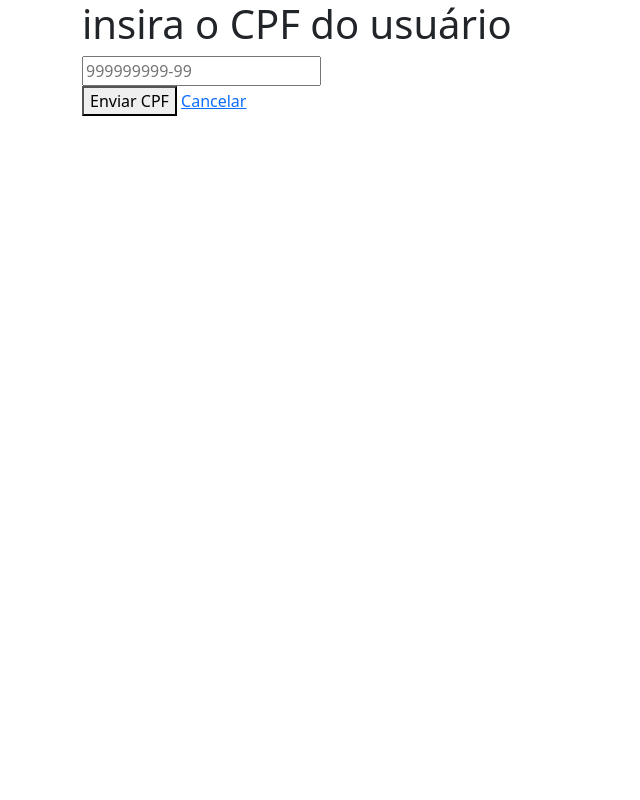
After one commit to DanielErick-dev/Repo_Sistema, a Django app: page /atualizacao_de_pagamento/ in a window 1280 px wide. The commit adds this page. Shown: the whole page, without its empty margins (0-640 px from the left). Run offline with Django 5.2, Linux system fonts and the light colour scheme; some libraries are stand-ins or nearby versions.

Commit message:
alterações gerais

```diff
--- a/academy/forms.py
+++ b/academy/forms.py
@@ -46,9 +46,8 @@ class AcademyForm(forms.ModelForm):
         cpf = self.cleaned_data['cpf']
         teste_cpf = Academy.objects.filter(cpf=cpf)
 
-        if len(cpf) != 11:
+        if not cpf.isdigit() or len(cpf != 11):
             raise ValidationError('cpf inválido')
-
         if teste_cpf:
             raise ValidationError('cpf já existe')
         else:
--- a/academy/static/css/administrative.css
+++ b/academy/static/css/administrative.css
@@ -66,6 +66,7 @@ html {
   width: 100%;
   display: flex;
   align-items: center;
+  justify-content: center;
   flex-direction: column;
 }
 .section1 .search-form {
--- a/academy/static/css/administrative.scss
+++ b/academy/static/css/administrative.scss
@@ -61,6 +61,7 @@ html {
         text-shadow: 1px 1px 2px #000;
     }
 }
+
 // seção de busca
 .section1{
     padding: 25px;
@@ -68,11 +69,8 @@ html {
     width: 100%;
     display: flex;
     align-items: center;
+    justify-content: center;
     flex-direction: column;
-
-
-
-
     // caixa do formulário de busca
     .search-form{
         border: 2px solid black;
--- /dev/null
+++ b/academy/static/css/search.css
@@ -0,0 +1,6 @@
+* {
+  box-sizing: border-box;
+  padding: 0;
+  margin: 0;
+  border: 0;
+}/*# sourceMappingURL=search.css.map */
--- /dev/null
+++ b/academy/static/css/search.scss
@@ -0,0 +1,6 @@
+*{
+    box-sizing: border-box;
+    padding: 0;
+    margin: 0;
+    border: 0;
+}
--- /dev/null
+++ b/academy/templates/academy/academy_atualizar_pagamento.html
@@ -0,0 +1,28 @@
+{% extends "base.html" %}
+{% load static %}
+{% block title %}
+    Atualizando Pagamento De Usuário
+{% endblock title %}
+
+{% block content %}
+    <div class="container">
+        <form action="{% url 'academy_atualizacao' %}" method="post" class="form-atualizacao">
+            {% csrf_token %}
+            <div class="titulo-atualizacao">
+                <h1>insira o CPF do usuário</h1>
+            </div>
+            <div class="input-atualizacao">
+                <input type="text" name="input_cpf" placeholder="999999999-99">
+            </div>
+
+            <div class="btns-atualizacao">
+                <button type="submit">Enviar CPF</button>
+                <a href="{% url 'administrative_view' %}">Cancelar</a>
+            </div>
+            <div class="erro">
+                <p>{{ erro }}</p>
+            </div>
+        </form>
+    </div>
+
+{% endblock content %}
--- a/academy/templates/academy/index_view.html
+++ b/academy/templates/academy/index_view.html
@@ -3,6 +3,9 @@
 {% block link %}
     <link rel="stylesheet" type="text/css" href="{% static 'css/style.css' %}">
 {% endblock link %}
+{% block link_icon %}
+    <link rel="shortcut icon" href="{% static 'images/favicon.png' %}">
+{% endblock link_icon %}
 {% block title %}
     Página Inicial Da Academia
 {% endblock title %}
--- a/academy/templates/academy/list_pendentes.html
+++ b/academy/templates/academy/list_pendentes.html
@@ -7,7 +7,6 @@
     {% if logado %}
         {% if usuarios_pendentes %}
             <h1>Existem Usuários Pendentes</h1>
-
         {% else %}
             <h1>Não existem Usuários Pendentes</h1>
         {% endif %}
--- a/academy/templates/base.html
+++ b/academy/templates/base.html
@@ -4,7 +4,11 @@
     <meta charset="UTF-8">
     <meta name="viewport" content="width=device-width, initial-scale=1.0">
     {% block link %}
+
     {% endblock link %}
+    {% block link_icon %}
+
+    {% endblock link_icon %}
     <script src="https://kit.fontawesome.com/3df637a2f2.js" crossorigin="anonymous"></script>
     <title>{% block title %}{% endblock title %}</title>
     <link href="https://cdn.jsdelivr.net/npm/bootstrap@5.3.2/dist/css/bootstrap.min.css" rel="stylesheet" integrity="sha384-T3c6CoIi6uLrA9TneNEoa7RxnatzjcDSCmG1MXxSR1GAsXEV/Dwwykc2MPK8M2HN" crossorigin="anonymous">
--- a/academy/urls.py
+++ b/academy/urls.py
@@ -1,10 +1,12 @@
 from django.urls import path
-from .views import IndexView, AcademyListView, AcademyDeleteView, AcademyUsuariosPendentesView, AcademyAdministrativeView, CriandoUsuario
+from .views import IndexView, AcademyListView, AcademyDeleteView, AcademyAdministrativeView, CriandoUsuario, Atualizando_pagamento_usuario, Academy_search, Listando_usuarios_pendentes
 urlpatterns = [
     path("", IndexView.as_view(), name="index_view"),
     path("cadastro/", CriandoUsuario, name="cadastro"),
     path("listar/", AcademyListView.as_view(), name="academy_list"),
     path("deletar/<int:pk>", AcademyDeleteView.as_view(), name="delete_view"),
-    path("usuarios_pendentes/", AcademyUsuariosPendentesView.as_view(), name="academy_usuarios_pendentes"),
-    path("area_administrativa/", AcademyAdministrativeView.as_view(), name="administrative_view")
+    path("usuarios_pendentes/", Listando_usuarios_pendentes, name="academy_usuarios_pendentes"),
+    path("area_administrativa/", AcademyAdministrativeView.as_view(), name="administrative_view"),
+    path("atualizacao_de_pagamento/", Atualizando_pagamento_usuario, name="academy_atualizacao"),
+    path("procurando_usuario/", Academy_search, name='academy_search'),
 ]
--- a/academy/views.py
+++ b/academy/views.py
@@ -1,12 +1,14 @@
 from datetime import datetime
-from django.shortcuts import render, redirect
+from django.shortcuts import render, redirect, get_object_or_404
 from django.views.generic import TemplateView, ListView, DeleteView
 from django.views.generic.edit import FormView
 from .models import Academy
 from datetime import date
 from django.urls import reverse_lazy
 from .forms import AcademyForm
-
+from datetime import timedelta
+import pyttsx3
+from time import sleep
 class IndexView(TemplateView):
     template_name = "academy/index_view.html"
     # verificando se o usuário está logado no ADMIN do sistema
@@ -58,7 +60,6 @@ class AcademyAdministrativeView(FormView):
         context = super().get_context_data(**kwargs)
         context["logado"] = IndexView.validando_login(self, request=self.request)
         context["usuarios"] = Academy.objects.all()
-        context["usuários_pendentes"] = AcademyUsuariosPendentesView.verificando_vencimentos_pendentes(self)
         return context
 
 
@@ -76,6 +77,45 @@ def CriandoUsuario(request):
     }
     print(context)
     return render(request, 'academy/academy_form.html', context)
+
+
+def Academy_search(request):
+    context = {}
+    if str(request.method) == 'POST':
+        cpf = request.POST.get('input_cpf')
+        try:
+            usuario = get_object_or_404(Academy, cpf=cpf)
+        except:
+            context['erro'] = '!Erro, usuário não existe'
+        else:
+            context['usuario'] = usuario
+
+    return render(request, 'academy/academy_search.html', context)
+
+
+def Atualizando_pagamento_usuario(request):
+    context = {}
+    engine = pyttsx3.init()
+    if str(request.method) == 'POST':
+        cpf = request.POST.get('input_cpf')
+        try:
+            usuario = get_object_or_404(Academy, cpf=cpf)
+        except:
+            context['erro'] = '!Erro, usuário não existe'
+            engine.say(context['erro'])
+            engine.runAndWait()
+        else:
+            engine.say('usuário atualizado com sucesso')
+            engine.runAndWait()
+            usuario.created_at = datetime.now()
+            data_vencimento = datetime.now() + timedelta(days=30)
+            usuario.vencimento = data_vencimento.date()
+            usuario.save()
+            return redirect('administrative_view')
+    return render(request, 'academy/academy_atualizar_pagamento.html', context)
+
+
+
 class AcademyListView(ListView):
     # listando usuários salvos
     model = Academy
@@ -87,31 +127,18 @@ class AcademyListView(ListView):
         return context
 
 
-
-
-class AcademyUsuariosPendentesView(ListView):
-    # listando usuários pendentes
-    model = Academy
-    template_name = 'academy/list_pendentes.html'
-
-    def verificando_vencimentos_pendentes(self):
-            vencimentos_pendentes = False
-            data_atual = date.today()
-            lista_de_informacoes = [vencimentos_pendentes]
-            usuarios = Academy.objects.all()
-            for usuario in usuarios:
-                if usuario.vencimento is not None:
-                    if usuario.vencimento.date() < datetime.now().date():
-                        vencimentos_pendentes = True
-                        lista_de_informacoes.append(usuario.name)
-
-            return lista_de_informacoes
-    def get_context_data(self, **kwargs):
-        context =  super().get_context_data(**kwargs)
-
-        # usando método para verificar se existem usuários pendentes
-        context['usuarios_pendentes'] = self.verificando_vencimentos_pendentes()
-
-        # usando método de verificação de login do ADMIN
-        context['logado'] = IndexView.validando_login(self, request=self.request)
-        return context
+def Listando_usuarios_pendentes(request):
+    context = {}
+    usuarios = Academy.objects.all()
+    vencimentos_pendentes = False
+    for usuario in usuarios:
+        if usuario.vencimento.date() < datetime.now().date():
+            print(f'data de vencimento do usuário: {usuario.vencimento.date}\ndata atual: {datetime.now().date()}')
+            vencimentos_pendentes = True
+    if vencimentos_pendentes:
+        context['usuarios_pendentes'] = 'existem usuários pendentes'
+    if request.user.is_authenticated:
+        context['logado'] = True
+    else:
+        pass
+    return render(request, 'academy/list_pendentes.html', context)
--- a/requirements.txt
+++ b/requirements.txt
@@ -1,13 +1,19 @@
+arrow==1.3.0
 asgiref==3.7.2
+comtypes==1.3.1
 coverage==7.4.0
 crispy-bootstrap5==2023.10
 dj-database-url==2.1.0
 Django==5.0
 django-crispy-forms==2.1
+model-mommy==2.0.0
 psycopg2==2.9.6
 psycopg2-binary==2.9.9
+pypiwin32==223
 python-dateutil==2.8.2
 python-decouple==3.8
+pyttsx3==2.90
+pywin32==306
 six==1.16.0
 sqlparse==0.4.4
 types-python-dateutil==2.8.19.14
--- a/setup/settings.py
+++ b/setup/settings.py
@@ -131,8 +131,3 @@ STATICFILES_DIRS = [os.path.join(BASE_DIR, "academy/static")]
 # https://docs.djangoproject.com/en/5.0/ref/settings/#default-auto-field
 
 DEFAULT_AUTO_FIELD = "django.db.models.BigAutoField"
-
-# CONFIGURAÇAO DO SUPER USUARIO
-# USER = Daniel
-# EMAIL = danzzart007@gmail.com
-# PASSWORD = erick292120
```
Also changed, not shown: academy/templates/academy/academy_search.html (added, +33 -0 lines), academy/templates/academy/administrative_view.html (+2 -37 lines), academy/static/images/favicon.png (added), academy/static/images/img_academy.jpg (deleted), 2 other files.
